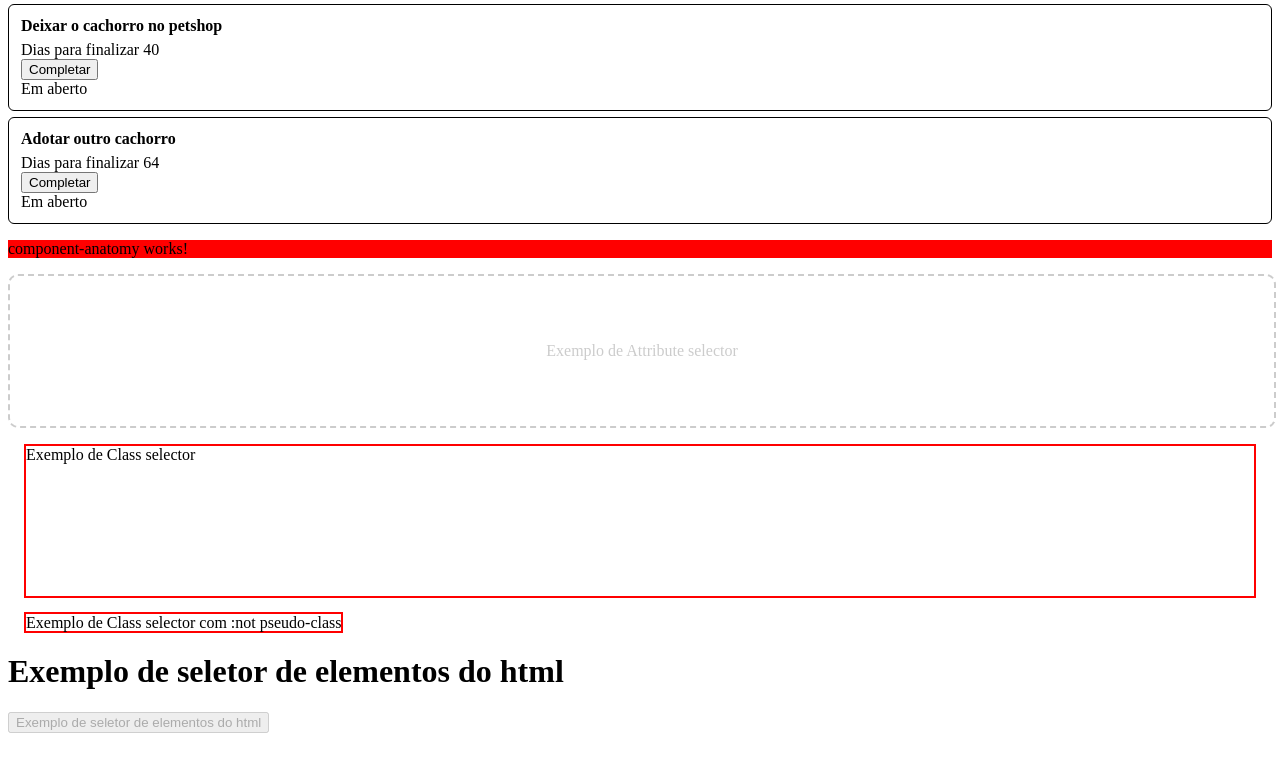
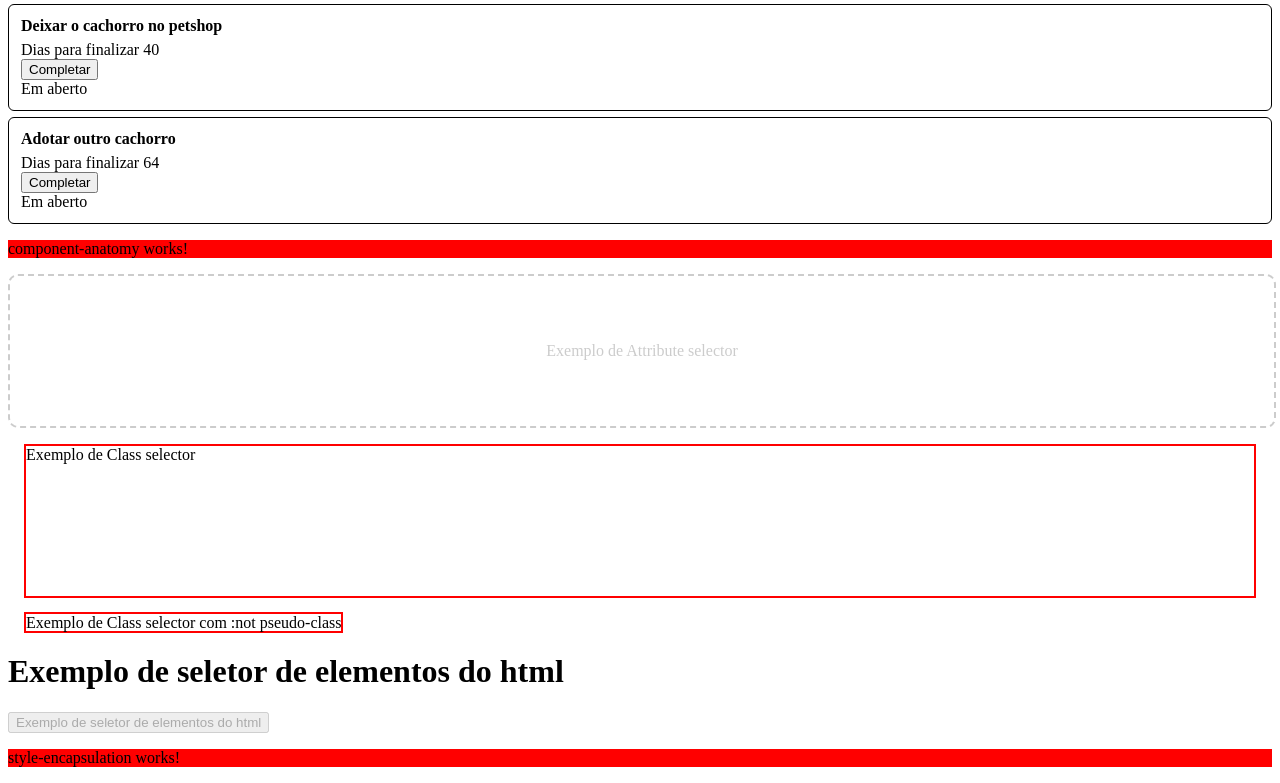
Before and after one commit to brunohbm/study-angular, an Angular app: page / in a window 1280 px wide. Shown: the part 230-1013 px from the top of the page. Before the commit the page ends 971 px from the top, so only its background shows below. Built offline with nearby package versions, Linux system fonts and the light colour scheme.

Commit message:
study: style encapsulation

```diff
--- a/src/app/app.component.html
+++ b/src/app/app.component.html
@@ -17,6 +17,7 @@
     <button disabled>
       Exemplo de seletor de elementos do html
     </button>
+    <app-style-encapsulation />
   </div>
 </main>
 
--- a/src/app/app.component.ts
+++ b/src/app/app.component.ts
@@ -4,6 +4,7 @@ import { TodoListComponent } from './todo-list-tutorial/todo-list/todo-list.comp
 import { ComponentAnatomyComponent } from './component-tutorial/anatomy/component-anatomy.component';
 import { AttributeSelectorDirective } from './component-tutorial/attribute-selector/attribute-selector.directive';
 import { OtherSelectorsDirective } from './component-tutorial/other-selectors/other-selectors.directive';
+import { StyleEncapsulationComponent } from './component-tutorial/style-encapsulation/style-encapsulation.component';
 
 @Component({
   selector: 'app-root',
@@ -14,6 +15,7 @@ import { OtherSelectorsDirective } from './component-tutorial/other-selectors/ot
     ComponentAnatomyComponent,
     AttributeSelectorDirective,
     OtherSelectorsDirective,
+    StyleEncapsulationComponent,
   ],
   templateUrl: './app.component.html',
   styleUrl: './app.component.css'
--- /dev/null
+++ b/src/app/component-tutorial/style-encapsulation/style-encapsulation.component.css
@@ -0,0 +1,3 @@
+.style-encapsulation {
+    background-color: red;
+}
--- /dev/null
+++ b/src/app/component-tutorial/style-encapsulation/style-encapsulation.component.html
@@ -0,0 +1 @@
+<p class="style-encapsulation">style-encapsulation works!</p>
--- /dev/null
+++ b/src/app/component-tutorial/style-encapsulation/style-encapsulation.component.ts
@@ -0,0 +1,18 @@
+import { Component, ViewEncapsulation } from '@angular/core';
+
+// Os três modos de encapsulamento de estilo em Angular são:
+// ViewEncapsulation.Emulated: O modo padrão, onde os estilos de um componente são aplicados apenas aos elementos em seu template. Ele emula o encapsulamento ao adicionar atributos únicos ao HTML e ao CSS. Os estilos globais ainda podem afetar o componente.
+// ViewEncapsulation.ShadowDom: Usa a API Shadow DOM para encapsular os estilos dentro do componente. Neste modo, os estilos são totalmente isolados, sem interferência externa ou vazamento.
+// ViewEncapsulation.None: Desativa todo encapsulamento, tornando os estilos do componente globais, aplicáveis a toda a aplicação.
+
+@Component({
+  selector: 'app-style-encapsulation',
+  standalone: true,
+  imports: [],
+  templateUrl: './style-encapsulation.component.html',
+  styleUrl: './style-encapsulation.component.css',
+  encapsulation: ViewEncapsulation.Emulated, // Default
+})
+export class StyleEncapsulationComponent {
+
+}
```
Also changed, not shown: 1 other file (tests, documents, lock files or other folders).
